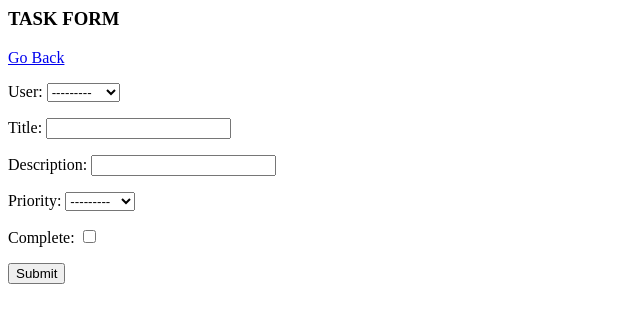
After one commit to abdullahmujahidali/ToDoApp-Project, a Django app: page /task-create/ in a window 1280 px wide. The commit adds this page. Shown: the top 323 px of the page, without its empty margins (0-640 px from the left). Run offline with Django 3.2, Linux system fonts and the light colour scheme; data comes from the database, SQL or seed files in the repository; both versions use the stored data as it was after the commit.

Commit message:
Rendering of Django and HTML

```diff
--- a/useend/models.py
+++ b/useend/models.py
@@ -12,7 +12,7 @@ class Task(models.Model):
 
     user = models.ForeignKey(User,on_delete=models.CASCADE,null=True,blank=True)
     title = models.CharField(max_length=250)
-    description = models.TextField(null=False,blank=False)
+    description = models.CharField(max_length=250,null=False,blank=False)
     priority = models.CharField(choices=GENDER_CHOICES, max_length=128)
     complete = models.BooleanField(default=False)
     when_created = models.DateTimeField(auto_now_add=True)
@@ -24,4 +24,4 @@ class Task(models.Model):
         return self.title
 
     class Meta:
-        ordering = ['complete']
+        ordering = ['priority']
--- /dev/null
+++ b/useend/templates/useend/task.html
@@ -0,0 +1 @@
+<h1>Task: {{taskDetail}} </h1>
--- /dev/null
+++ b/useend/templates/useend/task_confirm_delete.html
@@ -0,0 +1,6 @@
+<a href="{% url 'tasks' %}">Go Back</a>
+<form method="POST">
+    {%csrf_token %}
+    <p>Are you sure you want to delete this task? "{{task}}"</p>
+    <input value="Delete" type="submit" />
+</form>
--- /dev/null
+++ b/useend/templates/useend/task_form.html
@@ -0,0 +1,7 @@
+<h3>TASK FORM</h3>
+<a href="{% url 'tasks' %}">Go Back</a>
+<form method="POST" action="">
+    {%csrf_token%}
+    {{form.as_p}}
+    <input type="submit" value="Submit">
+</form>
--- a/useend/urls.py
+++ b/useend/urls.py
@@ -1,7 +1,15 @@
 from django.urls import path
 from django.urls.resolvers import URLPattern
-from .views import TaskList
+from .views import TaskDetail, TaskList, TaskCreate,TaskUpdate,TaskDelete,UserLoginView
+from django.contrib.auth.views import LogoutView
 
 urlpatterns = [
+    path('login/',UserLoginView.as_view(), name='login'),
+    path('logout/',LogoutView.as_view(next_page='login'), name='logout'),
+
     path('',TaskList.as_view(),name='tasks'),
+    path('task/<int:pk>/',TaskDetail.as_view(),name='task'),
+    path('task-create/',TaskCreate.as_view(),name='task-create'),
+    path('task-update/<int:pk>/',TaskUpdate.as_view(),name='task-update'),
+    path('task-delete/<int:pk>/',TaskDelete.as_view(),name='task-delete')
 ]
--- a/useend/views.py
+++ b/useend/views.py
@@ -1,6 +1,43 @@
 from django.shortcuts import render
 from django.views.generic.list import ListView
+from django.views.generic.detail import DetailView
+from django.views.generic.edit import CreateView, UpdateView, DeleteView
+from django.urls import reverse_lazy
+
+from django.contrib.auth.views import LoginView
+
 from .models import Task
+
+
+class UserLoginView(LoginView):
+    template_name = 'useend/login.html'
+    fields = '__all__'
+    redirect_authenticated_user = True
+
+    def user_success_url(self):
+        return reverse_lazy('tasks')
 
 class TaskList(ListView):
     model = Task
+    context_object_name = 'todoTasks'
+
+
+class TaskDetail(DetailView):
+    model = Task
+    context_object_name = 'taskDetail'
+    template_name = 'useend/task.html'
+
+class TaskCreate(CreateView):
+    model = Task
+    fields = '__all__'
+    success_url = reverse_lazy('tasks')
+
+class TaskUpdate(UpdateView):
+    model = Task
+    fields = '__all__'
+    success_url = reverse_lazy('tasks')
+
+class TaskDelete(DeleteView):
+    model = Task
+    context_object_name = 'task'
+    success_url = reverse_lazy('tasks')
```
Also changed, not shown: useend/templates/useend/login.html (added, +7 -0 lines), useend/templates/useend/task_list.html (+25 -1 lines), db.sqlite3, useend/migrations/0003_alter_task_priority.py (added), useend/migrations/0004_alter_task_options.py (added).
